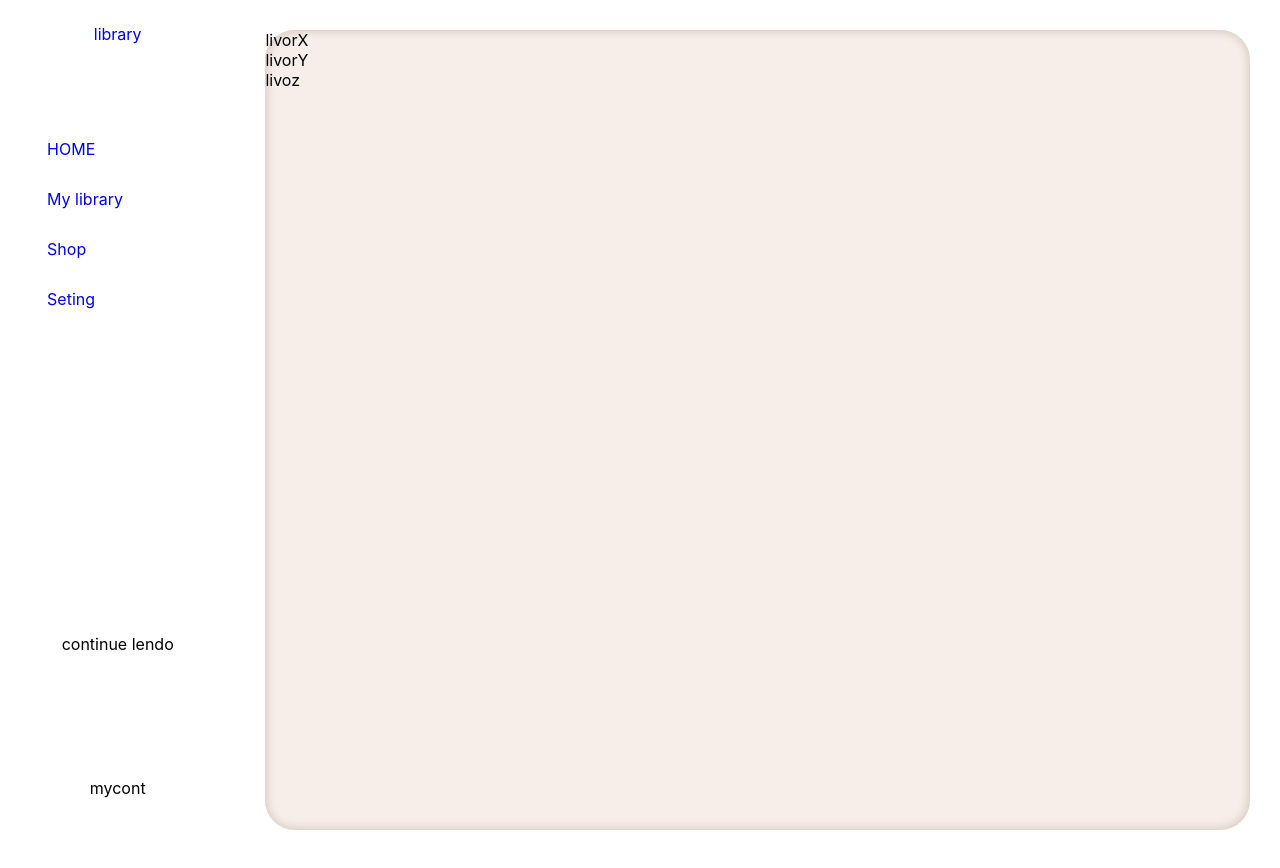
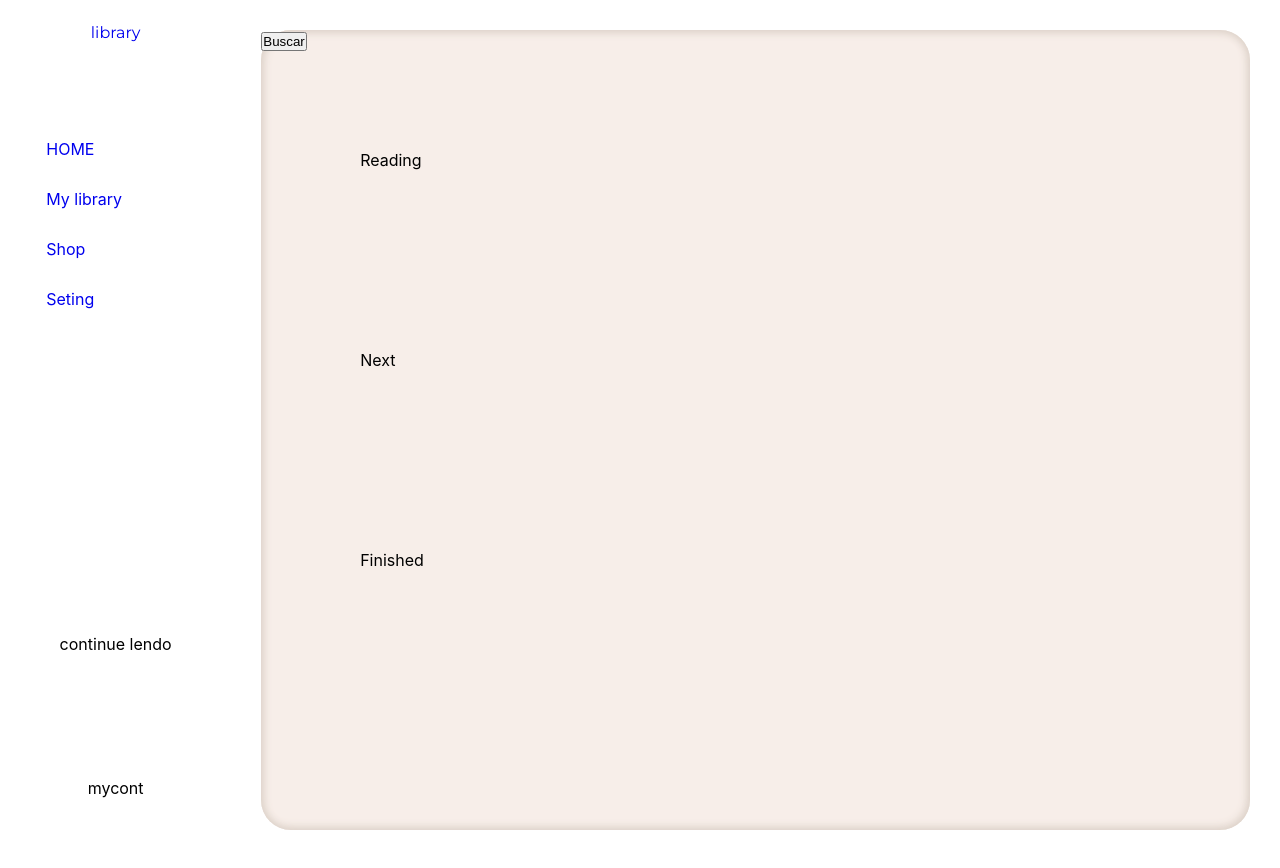
Before and after one commit to Thedanielbarbosa/PROJETO-ESTANTE-DE-LIVROS-ON-LINE, a React (Create React App) app in the folder library/: page / in a window 1280 px wide. Shown: the top 868 px of the page. Built offline with nearby package versions, Linux system fonts and the light colour scheme.

Commit message:
fix
corrigindo o CSS

```diff
--- a/library/src/App.css
+++ b/library/src/App.css
@@ -1,3 +1,5 @@
+@import url('https://fonts.googleapis.com/css2?family=Montserrat:ital,wght@0,100..900;1,100..900&display=swap');
+
 * {
   list-style: none;
   box-sizing: border-box;
@@ -27,6 +29,7 @@ a{
   display: flex;
   justify-content: center;
   margin-top: 10%;
+  font-family: Montserrat;
 }
 
 .NavBar{
@@ -53,6 +56,8 @@ a{
 }
 
 .Conteudo{
+  display: grid;
+  grid-template-rows: 1fr;
   background-color: white;
 }
 
@@ -63,3 +68,11 @@ a{
   background-color: #F7eee9;
   box-shadow: 2px 2px 10px #DCD1C8 inset, -2px -2px 10px #DCD1C8 inset;
 }
+
+.Pratileiras{
+  display: grid;
+  grid-template-rows: 25% 25% 25%;
+  margin-top: 10%;
+  margin-left: 10%;
+  height: 100vh;
+}
--- a/library/src/App.js
+++ b/library/src/App.js
@@ -1,55 +1,8 @@
-import logo from './logo.svg';
 import './App.css';
+import { MenuLatetal } from './MenuLateral';
 
 function App() {
-  return (
-    <div className="App">
-
-    <div className = "Barralateral">
-
-      <div className ="Logo">
-        <a href= "#">library</a>
-      </div>
-
-      <div className="NavBar">
-        <ul>
-          <li><a href= "#">HOME</a></li>
-          <li><a href= "#">My library</a></li>
-          <li><a href= "#">Shop</a></li>
-          <li><a href= "#">Seting</a></li>
-        </ul>
-      </div>
-
-      <div className ="Bookreading">
-        <p>continue lendo</p>
-        <p>mycont</p>
-
-      </div>
-
-
-    </div>
-
-    <div className="Conteundo">
-      <div className ="Estante">
-        <div className = "EstanteReading">
-          livorX
-        </div>
-
-        <div className = "EstanteNext">
-          livorY
-        </div>
-
-        <div className = "EstanteFinished">
-          livoz
-        </div>
-
-      </div>
-    </div>
-
-
-  </div>
-
-  );
+  return <MenuLatetal/>
 }
 
 export default App;
--- /dev/null
+++ b/library/src/MenuLateral.js
@@ -0,0 +1,58 @@
+
+export function MenuLatetal(){
+    return(
+
+    <div className="App">
+
+        <div className = "Barralateral">
+
+            <div className ="Logo">
+                <a href= "#" className="logo">library</a>
+            </div>
+
+            <div className="NavBar">
+                <ul>
+                <li><a href= "#">HOME</a></li>
+                <li><a href= "#">My library</a></li>
+                <li><a href= "#">Shop</a></li>
+                <li><a href= "#">Seting</a></li>
+                </ul>
+            </div>
+
+            <div className ="Bookreading">
+                <p>continue lendo</p>
+                <p>mycont</p>
+
+            </div>
+
+
+        </div>
+
+        <div className="Conteundo">
+
+            <div className ="Estante">
+
+
+                <button>Buscar</button>
+                <div className="Pratileiras">
+
+                    <div className = "EstanteReading">
+                        Reading
+                    </div>
+
+                    <div className = "EstanteNext">
+                        Next
+                    </div>
+
+                    <div className = "EstanteFinished">
+                        Finished
+                    </div>
+                </div>
+
+            </div>
+        </div>
+
+
+    </div>
+    )
+}
```
